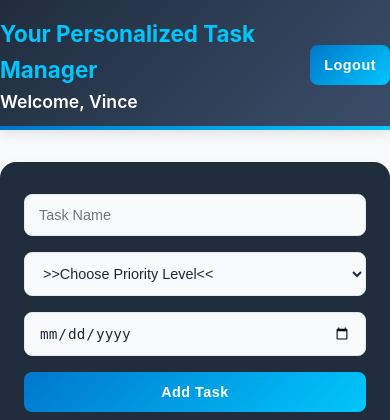
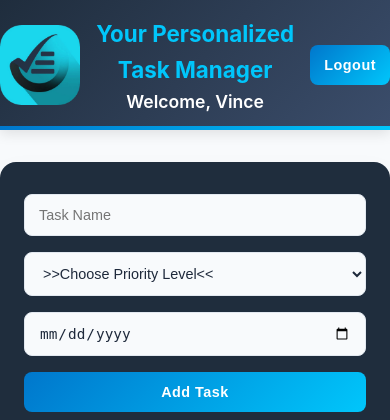
Before and after one commit to vinceangeles17/Task-Management-App, a PHP site: page / in a window 390 px wide. Shown: the top 420 px of the page. Run offline with PHP 8.4, Linux system fonts and the light colour scheme; a user stored in the database is signed in; data comes from the database, SQL or seed files in the repository.

Commit message:
Add files via upload

```diff
--- a/index.php
+++ b/index.php
@@ -86,6 +86,7 @@ $result = $conn->query($query);
 </head>
 <body>
     <header>
+        <img src="TASKMANAGERLOGO.png" alt="Logo" class="logo" style="max-width:100%;height:auto;">
         <div class="header-left-container">
             <div class="header-left-title">Your Personalized Task Manager</div>
             <h1 class="welcome-header">Welcome, <?php echo $_SESSION['username']; ?></h1>
--- a/login.php
+++ b/login.php
@@ -41,6 +41,7 @@ if ($_SERVER["REQUEST_METHOD"] == "POST" && isset($_POST['login'])) {
 </head>
 <body>
     <header>
+        <img src="TASKMANAGERLOGO.png" alt="Logo" class="logo" style="max-width:100%;height:auto;">
         <div class="auth-header-container">
             <div class="header-left-title">Your Personalized Task Manager</div>
         </div>
--- a/register.php
+++ b/register.php
@@ -44,6 +44,7 @@ if ($_SERVER["REQUEST_METHOD"] == "POST" && isset($_POST['register'])) {
 </head>
 <body>
     <header>
+        <img src="TASKMANAGERLOGO.png" alt="Logo" class="logo" style="max-width:100%;height:auto;">
         <div class="auth-header-container">
             <div class="header-left-title">Your Personalized Task Manager</div>
         </div>
--- a/styles.css
+++ b/styles.css
@@ -22,7 +22,7 @@ header {
     position: relative;
     overflow: hidden;
     display: flex;
-    justify-content: space-between;
+    justify-content: space-around;
     align-items: center;
     padding-left: 20px;
     padding-right: 20px;
@@ -31,7 +31,7 @@ header {
 .header-left-container {
     display: flex;
     flex-direction: column;
-    align-items: flex-start;
+    /*align-items: flex-start;*/
 }
 
 .header-left-title {
@@ -57,6 +57,12 @@ header::after {
     right: 0;
     height: 4px;
     background: linear-gradient(90deg, #0077cc 0%, #00c6fb 100%);
+}
+
+.logo {
+    display: absolute;
+    width: 80px;
+    height: auto
 }
 
 .gap {
@@ -421,6 +427,16 @@ a:hover {
         max-width: 90%;
     }
 
+
+    .header-left-title {
+        font-size: 1.4rem;
+        font-weight: 700;
+        color: #00c6fb;
+        user-select: none;
+        margin-bottom: 0.2rem;
+        text-align: center;
+    }
+
     .index-container {
         padding: 1.5rem;
         width: 95%;
@@ -453,6 +469,17 @@ a:hover {
     header {
         font-size: 1.4rem;
         padding: 1rem 0;
+    }
+
+
+
+    .header-left-title {
+        font-size: 1.4rem;
+        font-weight: 700;
+        color: #00c6fb;
+        user-select: none;
+        margin-bottom: 0.2rem;
+        text-align: center;
     }
 
     h1 {
```
